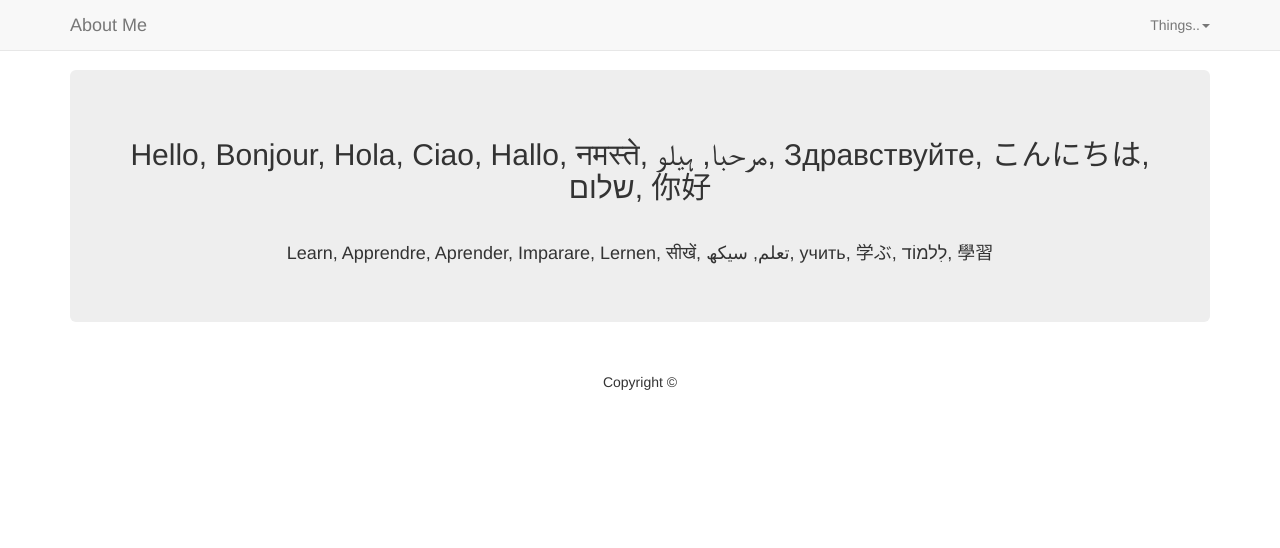
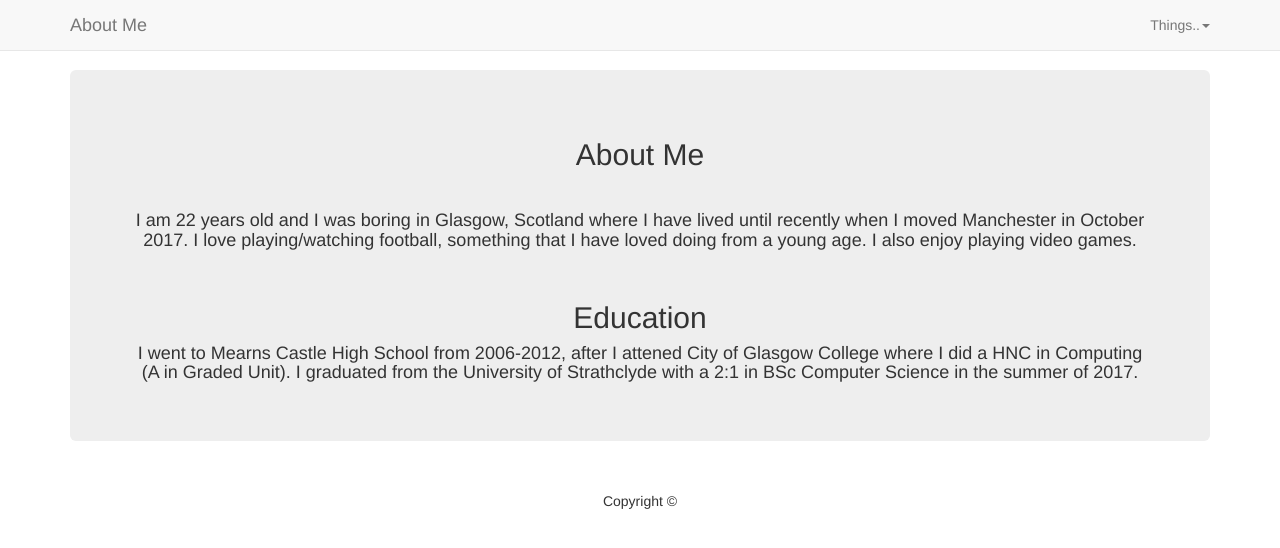
Before and after one commit to omershah12/omershah12.github.io, a plain HTML site: page aboutme.html in a window 1280 px wide. Drawn offline with nearby package versions, Linux system fonts and the light colour scheme.

Commit message:
Content added to About Me

```diff
--- a/aboutme.html
+++ b/aboutme.html
@@ -56,16 +56,22 @@
                 <div class="container">
                     <!--Jumbotron class-->
                     <div class="jumbotron">
-                        <h2>Hello, Bonjour, Hola, Ciao, Hallo, नमस्ते, مرحبا, ہیلو, Здравствуйте, こんにちは, שלום, 你好</h2>
+                        <h2>About Me</h2>
                         <br>
-                        <h4>Learn, Apprendre, Aprender, Imparare, Lernen, सीखें, تعلم, سیکھ, учить, 学ぶ, לִלמוֹד, 學習</h4>
+                        <h4>I am 22 years old and I was boring in Glasgow, Scotland where I have lived until recently when I moved
+                            Manchester in October 2017.
+                            I love playing/watching football, something that I have loved doing from a young age. I also enjoy playing video games.
+                        </h4>
+                        <br>
+                        <h2>Education</h2>
+                        <h4>I went to Mearns Castle High School from 2006-2012, after I attened City of Glasgow College where I did a HNC in Computing (A in Graded Unit).
+                            I graduated from the University of Strathclyde with a 2:1 in BSc Computer Science in the summer of 2017.
+                        </h4>
                     </div>
 
                 </div>
 
             </div>
-
-
 
             <!-- Left and right controls -->
 
```
